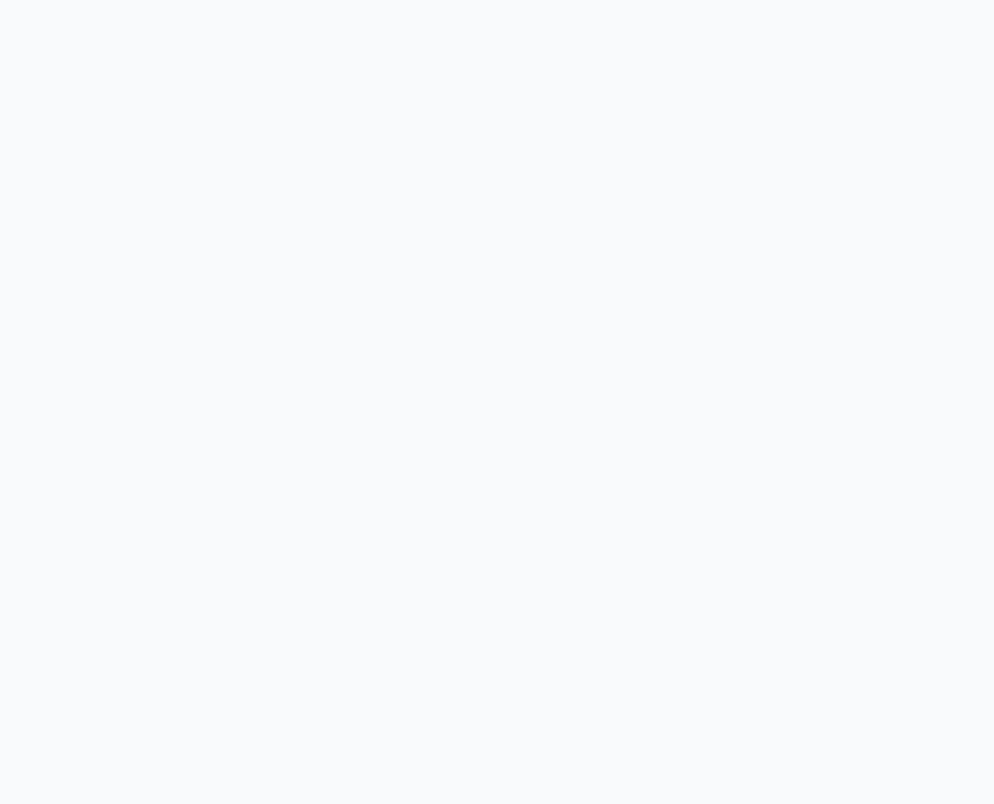
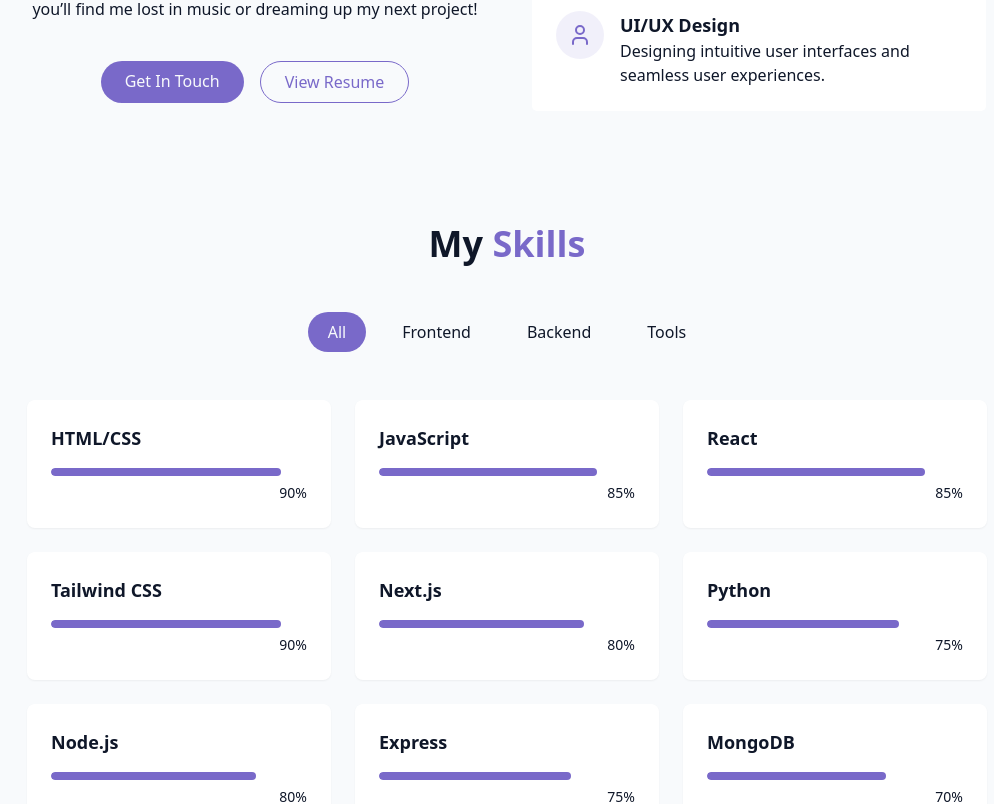
Before and after one commit to aatishkore29/Portfolio, a React (Vite) app: page / in a window 1280 px wide. Shown: the part 1180-1984 px from the top of the page, without its empty margins (133-1127 px from the left). Before the commit the page ends 1178 px from the top, so only its background shows below. Built offline with nearby package versions, Linux system fonts and the light colour scheme.

Commit message:
project update

```diff
--- a/package.json
+++ b/package.json
@@ -1,5 +1,5 @@
 {
-  "name": "portfolio-page",
+  "name": "aatish-portfolio-page",
   "private": true,
   "version": "0.0.0",
   "type": "module",
--- a/src/components/AboutSection.jsx
+++ b/src/components/AboutSection.jsx
@@ -44,7 +44,10 @@
                 </div>
                 <div className="text-left">
                   <h4 className="font-semibold text-lg"> Web Development </h4>
-                  <p className="text-muted-foreground">Creating responsive websites and web applications with modern frameworks.</p>
+                  <p className="text-muted-foreground">
+                    Creating responsive websites and web applications with
+                    modern frameworks.
+                  </p>
                 </div>
               </div>
             </div>
@@ -52,6 +55,12 @@
               <div className="flex items-start gap-4">
                 <div className="p-3 rounded-full bg-primary/10">
                   <User className="h-6 w-6 text-primary" />
+                </div>
+                <div className="text-left">
+                  <h4 className="font-semibold text-lg"> UI/UX Design </h4>
+                  <p className="text-muted-foreground">
+                    Designing intuitive user interfaces and seamless user experiences.
+                  </p>
                 </div>
               </div>
             </div>
--- a/src/components/HeroSection.jsx
+++ b/src/components/HeroSection.jsx
@@ -5,7 +5,7 @@
   return (
     <section
       id="hero"
-      className="relative min-h-screen flex flex-col items-center justify-center px-4"
+      className="relative min-h-screen flex flex-col items-center justify-center px-4 mt-28"
     >
       <div className="container max-w-4xl mx-auto text-center z-10">
         <div className="space-y-6">
--- a/src/components/Navbar.jsx
+++ b/src/components/Navbar.jsx
@@ -17,7 +17,7 @@
 
   useEffect(() => {
     const handleScroll = () => {
-      setIsScrolled(window.screenY > 10);
+      setIsScrolled(window.scrollY > 10);
     };
     window.addEventListener("scroll", handleScroll);
     return () => window.removeEventListener("scroll", handleScroll);
@@ -25,7 +25,7 @@
   return (
     <nav
       className={cn(
-        "fixed w-full z-40 transition-all duration-300",
+        "fixed w-full z-40 transition-all duration-300 top-0 left-0",
         isScrolled ? "py-3 bg-background/80 backdrop-blur-md shadow-xs" : "py-5"
       )}
     >
--- /dev/null
+++ b/src/components/ProjectsSection.jsx
@@ -0,0 +1,50 @@
+import tailwindcss from "@tailwindcss/vite";
+import { cn } from "../lib/utils";
+
+const projects = [
+  {
+    id: 1,
+    title: "Landing Page",
+    desceiption:
+      "Lorem ipsum, dolor sit amet consectetur adipisicing elit. Porro, saepe.",
+    image: "png",
+    tags: ["React", "tailwindcss"],
+    link: "#",
+    github: "#",
+  },
+  {
+    id: 2,
+    title: "processing Page",
+    desceiption:
+      "Lorem ipsum, dolor sit amet consectetur adipisicing elit. Porro, saepe.",
+    image: "png",
+    tags: ["React", "tailwindcss"],
+    link: "#",
+    github: "#",
+  },
+  {
+    id: 3,
+    title: "BookIT",
+    desceiption:
+      "Lorem ipsum, dolor sit amet consectetur adipisicing elit. Porro, saepe.",
+    image: "png",
+    tags: ["React", "tailwindcss"],
+    link: "#",
+    github: "#",
+  },
+];
+
+export const ProjectSection = () => {
+  return (
+    <>
+      <section id="projects" className="py-24 px-24 relative">
+        <div className="container mx-auto max-w-5xl">
+          <h2 className="text-3xl md:text-4xl font-bold mb-4 text-center">
+            {" "}
+            Featured <span className="text-primary"> Projects</span>
+          </h2>
+        </div>
+      </section>
+    </>
+  );
+};
--- /dev/null
+++ b/src/components/SkillsSection.jsx
@@ -0,0 +1,80 @@
+import { useState } from "react";
+import { cn } from "../lib/utils.js";
+
+const skills = [
+  // Frontend
+  { name: "HTML/CSS", level: 90, category: "frontend" },
+  { name: "JavaScript", level: 85, category: "frontend" },
+  { name: "React", level: 85, category: "frontend" },
+  { name: "Tailwind CSS", level: 90, category: "frontend" },
+  { name: "Next.js", level: 80, category: "frontend" },
+  { name: "Python", level: 75 },
+
+  // Backend
+  { name: "Node.js", level: 80, category: "backend" },
+  { name: "Express", level: 75, category: "backend" },
+  { name: "MongoDB", level: 70, category: "backend" },
+
+  // Tools
+  { name: "Git/GitHub", level: 80, category: "tools" },
+  { name: "VS Code", level: 85, category: "tools" },
+  { name: "AWS", level: 70, category: "tools" },
+];
+
+const categories = ["all", "frontend", "backend", "tools"];
+
+export const SkillsSection = () => {
+  const [activeCategory, setActiveCategory] = useState("all");
+  const filteredSkills = skills.filter(
+    (skill) => activeCategory === "all" || skill.category === activeCategory
+  );
+
+  return (
+    <section id="skills" className="py-24 px-4 relative bg-secondary/30">
+      <div className="container mx-auto max-w-5xl">
+        <h2 className="text-3xl md:text-4xl mb-12 font-bold text-center">
+          My <span className="text-primary"> Skills</span>
+        </h2>
+        <div className="flex flex-wrap justify-center gap-4 mb-12">
+          {categories.map((category, key) => (
+            <button
+              key={key}
+              className={cn(
+                "px-5 py-2 rounded-full transition-colors duration-300 capitalize",
+                activeCategory === category
+                  ? "bg-primary text-primary-foreground"
+                  : "bg-secondary/70 text-foreground hover:bd-secondary"
+              )}
+              onClick={() => setActiveCategory(category)}
+            >
+              {category}
+            </button>
+          ))}
+        </div>
+        <div className="grid grid-cols-1 sm:grid-cols-2 lg:grid-cols-3 gap-6">
+          {filteredSkills.map((skill, key) => (
+            <div
+              key={key}
+              className="bg-card p-6 rounded-lg shadow-xs card-hover"
+            >
+              <div className="text-left mb-4">
+                <h3 className="font-semibold text-lg">{skill.name}</h3>
+              </div>
+              <div className="w-full bg-secondary-60 h-2 overflow-hidden rounded-full">
+                <div
+                  className="bg-primary h-2 origin-left rounded-full animate-[grow_1.5s_ease-out"
+                  style={{ width: skill.level + "%" }}
+                />
+              </div>
+              <div className="text-right mt-1">
+                <span className="text-sm text-muted-foreground">
+                  {skill.level}%
+                </span>
+              </div>
+            </div>
+          ))}
+        </div>
+      </div>
+    </section>
+  );
+};
--- a/src/pages/Home.jsx
+++ b/src/pages/Home.jsx
@@ -3,6 +3,8 @@
 import { Navbar } from "../components/Navbar";
 import { HeroSection } from "../components/HeroSection";
 import { AboutSection } from "../components/AboutSection";
+import { SkillsSection } from "../components/SkillsSection";
+import { ProjectSection } from "../components/ProjectsSection";
 
 const Home = () => {
   return (
@@ -21,6 +23,8 @@
         <main>
           <HeroSection />
           <AboutSection />
+          <SkillsSection />
+          <ProjectSection />
         </main>
 
         {/* Footer */}
```
Also changed, not shown: 1 other file (tests, documents, lock files or other folders).
